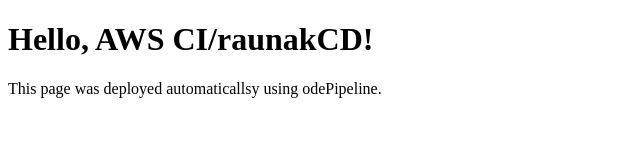
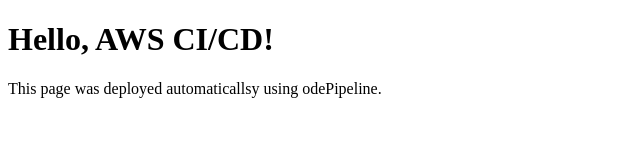
Before and after one commit to karunakarraunak/test, a plain HTML site: page index.html in a window 1280 px wide. Shown: the whole page, without its empty margins (0-640 px from the left). Drawn offline with Linux system fonts and the light colour scheme.

Commit message:
Update greeting in index.htmlgfh
Corrected the greeting message in the header.

```diff
--- a/index.html
+++ b/index.html
@@ -4,7 +4,7 @@
   <title>My Simple Website</title>
 </head>
 <body>
-  <h1>Hello, AWS CI/raunakCD!</h1>
+  <h1>Hello, AWS CI/CD!</h1>
   <p>This page was deployed automaticallsy using odePipeline.</p>
 </body>
 </html>
```
